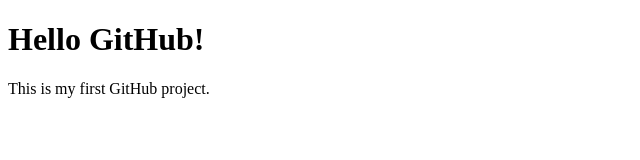
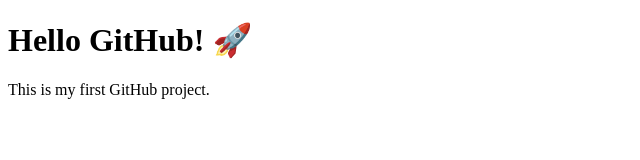
Before and after one commit to SaraAnchorzUp/github-practice, a plain HTML site: page index.html in a window 1280 px wide. Shown: the full height of the page, 0-640 px from the left. Drawn offline with Linux system fonts and the light colour scheme.

Commit message:
Update heading

```diff
--- a/index.html
+++ b/index.html
@@ -4,7 +4,7 @@
     <title>GitHub Practice</title>
 </head>
 <body>
-    <h1>Hello GitHub!</h1>
+    <h1>Hello GitHub! 🚀</h1>
     <p>This is my first GitHub project.</p>
 </body>
 </html>
```
